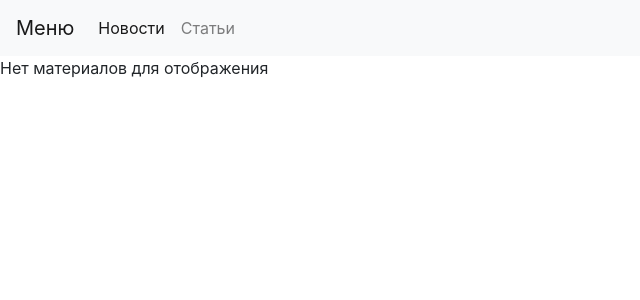
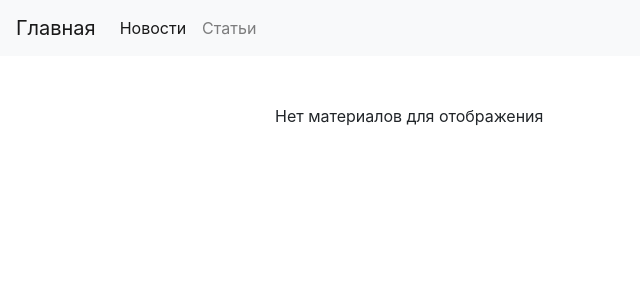
Before and after one commit to VTurok/kanobu, a Django app: template project/materials/templates/materials/base.html in a window 1280 px wide. Shown: the top 300 px of the page, without its empty margins (0-640 px from the left). Run offline with Django 3.2, Linux system fonts and the light colour scheme; the template is opened without the code that fills it, so the values that code supplies are empty; some libraries are stand-ins or nearby versions.

Commit message:
Правка шаблонов и вьюхи

```diff
--- a/project/materials/templates/materials/base.html
+++ b/project/materials/templates/materials/base.html
@@ -11,7 +11,7 @@
 </head>
 <body>
     <nav class="navbar navbar-expand-lg navbar-light bg-light">
-      <a class="navbar-brand" href="#">Меню</a>
+      <a class="navbar-brand" href="#">Главная</a>
       <button class="navbar-toggler" type="button" data-toggle="collapse" data-target="#navbarNav" aria-controls="navbarNav" aria-expanded="false" aria-label="Toggle navigation">
         <span class="navbar-toggler-icon"></span>
       </button>
@@ -26,8 +26,17 @@
         </ul>
       </div>
     </nav>
-    {% block content %}
-        Нет материалов для отображения
-    {% endblock %}
+    <div class="container mt-5">
+        <div class="row">
+            <div class="col-6 offset-md-2">
+                {% block content %}
+                    Нет материалов для отображения
+                {% endblock %}
+            </div>
+
+        </div>
+
+    </div>
+
 </body>
 </html>
--- a/project/materials/templates/materials/materials_list.html
+++ b/project/materials/templates/materials/materials_list.html
@@ -1,14 +1,14 @@
 {% extends 'materials/base.html' %}
 
 {% block title %}
-    Главная - {{ block.super }}
+    {{ name }} - {{ block.super }}
 {% endblock %}
 
 {% block content %}
-<h1 class="mb-5">Главная</h1>
+<h1 class="mb-5">{{ name }}</h1>
     {% for material in materials %}
         <div class="card mb-4">
-          <h5 class="card-header">Тип: {{material.material_type}}; автор: {{ material.author }}; дата публикации: {{ material.date_pub }}</h5>
+          <h5 class="card-header">Тип: {{ material.material_type }}; автор: {{ material.author }}; дата публикации: {{ material.date_pub }}</h5>
           <div class="card-body">
             <h5 class="card-title">{{ material.title }}</h5>
             <p class="card-text">{{ material.body|truncatewords:20 }}</p>
--- a/project/materials/views.py
+++ b/project/materials/views.py
@@ -6,4 +6,5 @@ from .models import Material
 
 def materials_list(request):
     materials = Material.objects.all()
-    return render(request, 'materials/materials_list.html', context={'materials': materials})
+    name = 'Главная'
+    return render(request, 'materials/materials_list.html', context={'materials': materials, 'name': name})
```
